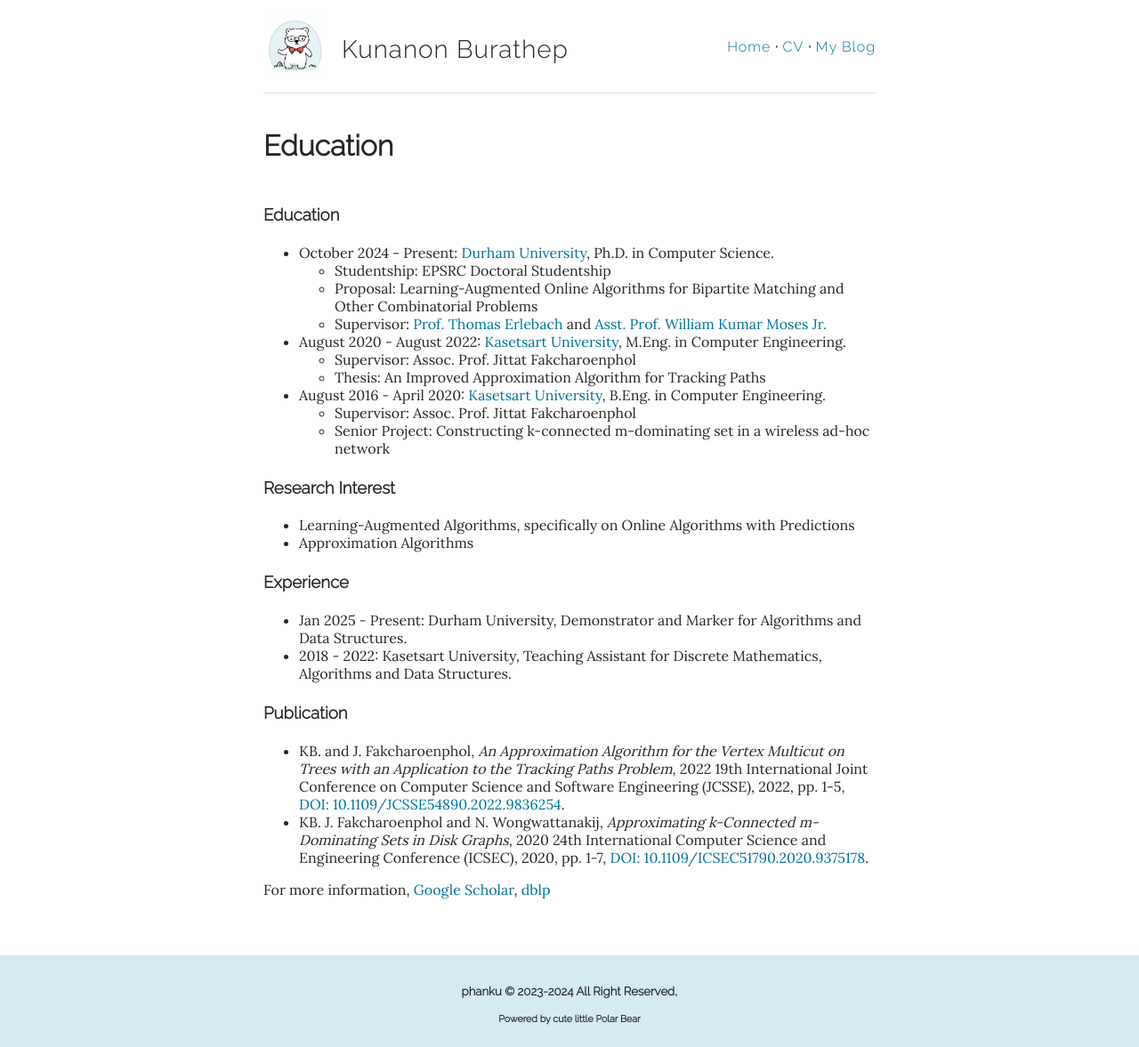
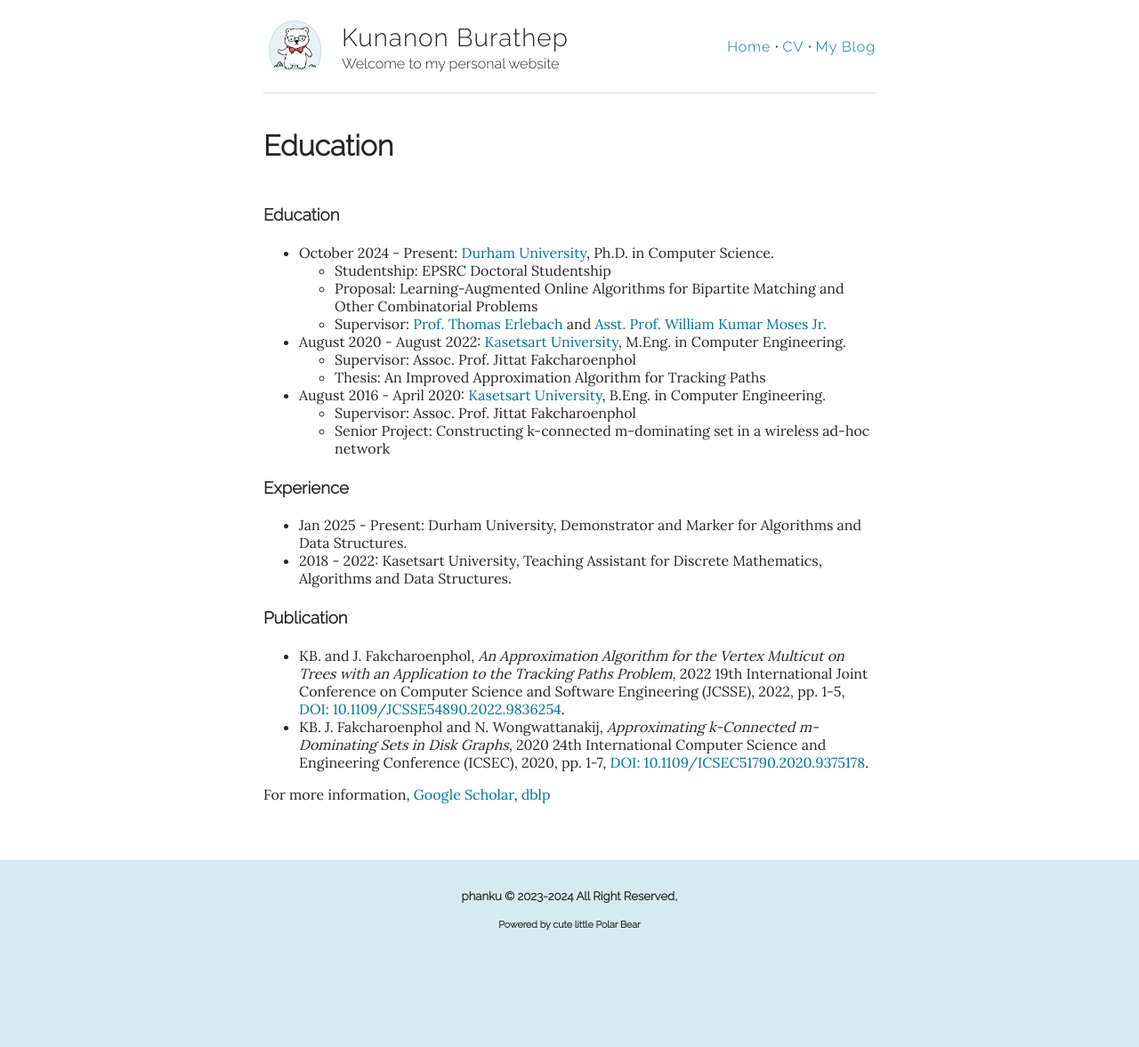
Before and after one commit to kunanonburathep/phankunanon.github.io, a Jekyll site: the page built from about.md, in a window 1280 px wide. Shown: the whole page at 89% size. Built offline with Jekyll 4.4.1, drawn with Linux system fonts in a browser that asks for light colours; our own code applies the rules of GitHub Pages for plain Markdown files; after the commit the page ends 1070 px from its top, so only the background shows below that.

Commit message:
updated V1.2

```diff
--- a/_config.yml
+++ b/_config.yml
@@ -6,7 +6,7 @@
 # --------
 
 title: Kunanon Burathep
-description:
+description: Welcome to my personal website
 
 logo:  "/assets/img/phanku-logo.png"   #TODO 256x256
 cover: "/assets/img/phanku-cover.png"   #TODO 1200x630
--- a/about.md
+++ b/about.md
@@ -16,10 +16,6 @@
 - August 2016 - April 2020: [Kasetsart University][ku], B.Eng. in Computer Engineering.
   - Supervisor: Assoc. Prof. Jittat Fakcharoenphol
   - Senior Project: Constructing k-connected m-dominating set in a wireless ad-hoc network
-
-### Research Interest
-- Learning-Augmented Algorithms, specifically on Online Algorithms with Predictions
-- Approximation Algorithms
 
 ### Experience
 - Jan 2025 - Present: Durham University, Demonstrator and Marker for Algorithms and Data Structures.
```
